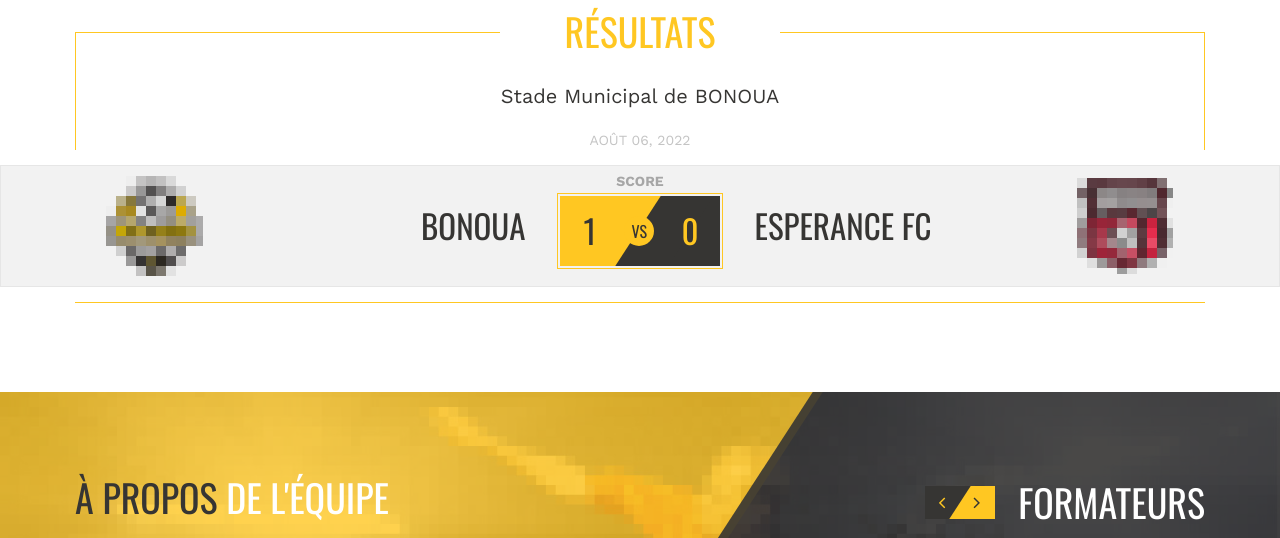
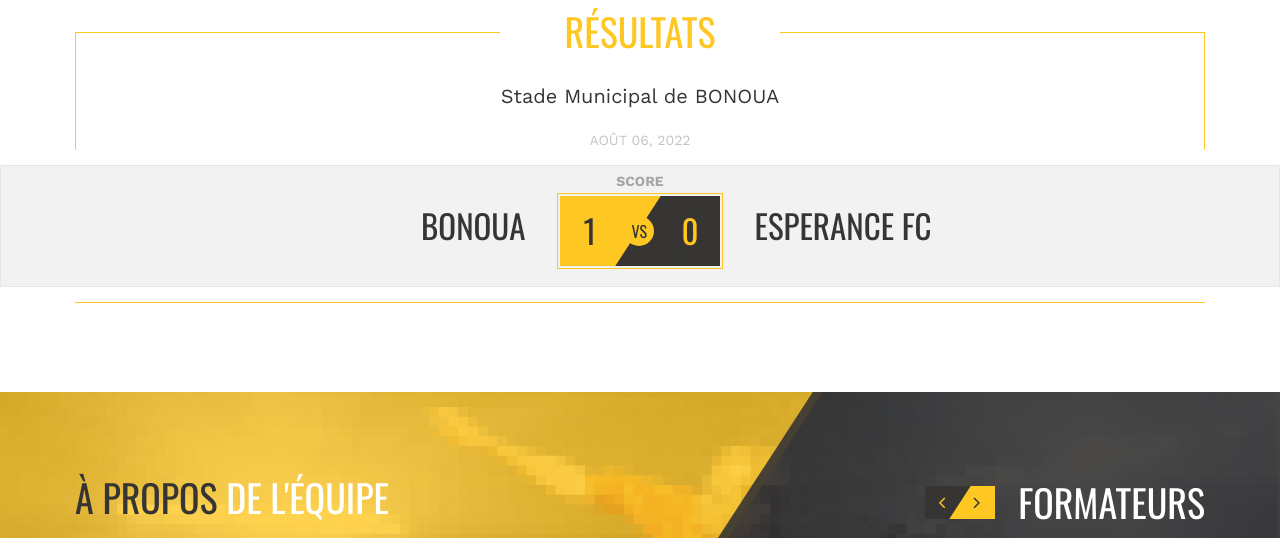
Before and after one commit to Projet-site-club-football/site-efca, a plain HTML site: page index.html in a window 1280 px wide. Shown: the part 874-1412 px from the top of the page. Drawn offline with nearby package versions, Linux system fonts and the light colour scheme; some packages are replaced by stand-ins of ours; a script that the page names is missing.

Commit message:
modification image accueil ok

```diff
--- a/index.html
+++ b/index.html
@@ -229,13 +229,13 @@
                                 <div class="va-latest-middle uk-flex uk-flex-middle">
                                     <div class="uk-container uk-container-center">
                                         <div class="uk-grid uk-flex uk-flex-middle">
-                                            <div class="uk-width-2-12 center">
+                                            <!-- <div class="uk-width-2-12 center">
                                                 <a href="results.html">
                                                     <img src="images/club-logo.png" class="img-polaroid" alt=""
                                                         title="">
                                                 </a>
-                                            </div>
-                                            <div class="uk-width-3-12 name uk-vertical-align">
+                                            </div> -->
+                                            <div class="uk-width-5-12 name uk-vertical-align">
                                                 <div class="wrap uk-vertical-align-middle">
                                                     BONOUA </div>
                                             </div>
@@ -247,16 +247,16 @@
                                                     <div class="uk-clearfix"></div>
                                                 </div>
                                             </div>
-                                            <div class="uk-width-3-12 name alt uk-vertical-align">
+                                            <div class="uk-width-5-12 name alt uk-vertical-align">
                                                 <div class="wrap uk-vertical-align-middle">
                                                     ESPERANCE FC </div>
                                             </div>
-                                            <div class="uk-width-2-12 center">
+                                            <!-- <div class="uk-width-2-12 center">
                                                 <a href="results.html">
                                                     <img src="images/club-logo1.png" class="img-polaroid" alt=""
                                                         title="">
                                                 </a>
-                                            </div>
+                                            </div> -->
                                         </div>
                                     </div>
                                 </div>
@@ -2596,9 +2596,9 @@
                                             </li>
                                             <li class="item-167"><a href="match-list.html">Match</a>
                                             </li>
-                                            <li class="item-168"><a href="results.html">Results</a>
-                                            </li>
-                                            <li class="item-169"><a href="news.html">Contact</a>
+                                            <!-- <li class="item-168"><a href="results.html">Results</a>
+                                            </li> -->
+                                            <li class="item-169"><a href="contact.html">Contact</a>
                                             </li>
                                         </ul>
                                     </div>
```
Also changed, not shown: U11-12.html (+3 -3 lines), U13-14.html (+3 -3 lines), about.html (+3 -3 lines), academie.html (+3 -3 lines), contact.html (+3 -3 lines), equipe_premiere.html (+3 -3 lines), femenine.html (+3 -3 lines), players.html (+3 -3 lines), presentation.html (+3 -3 lines), projet.html (+3 -3 lines).
